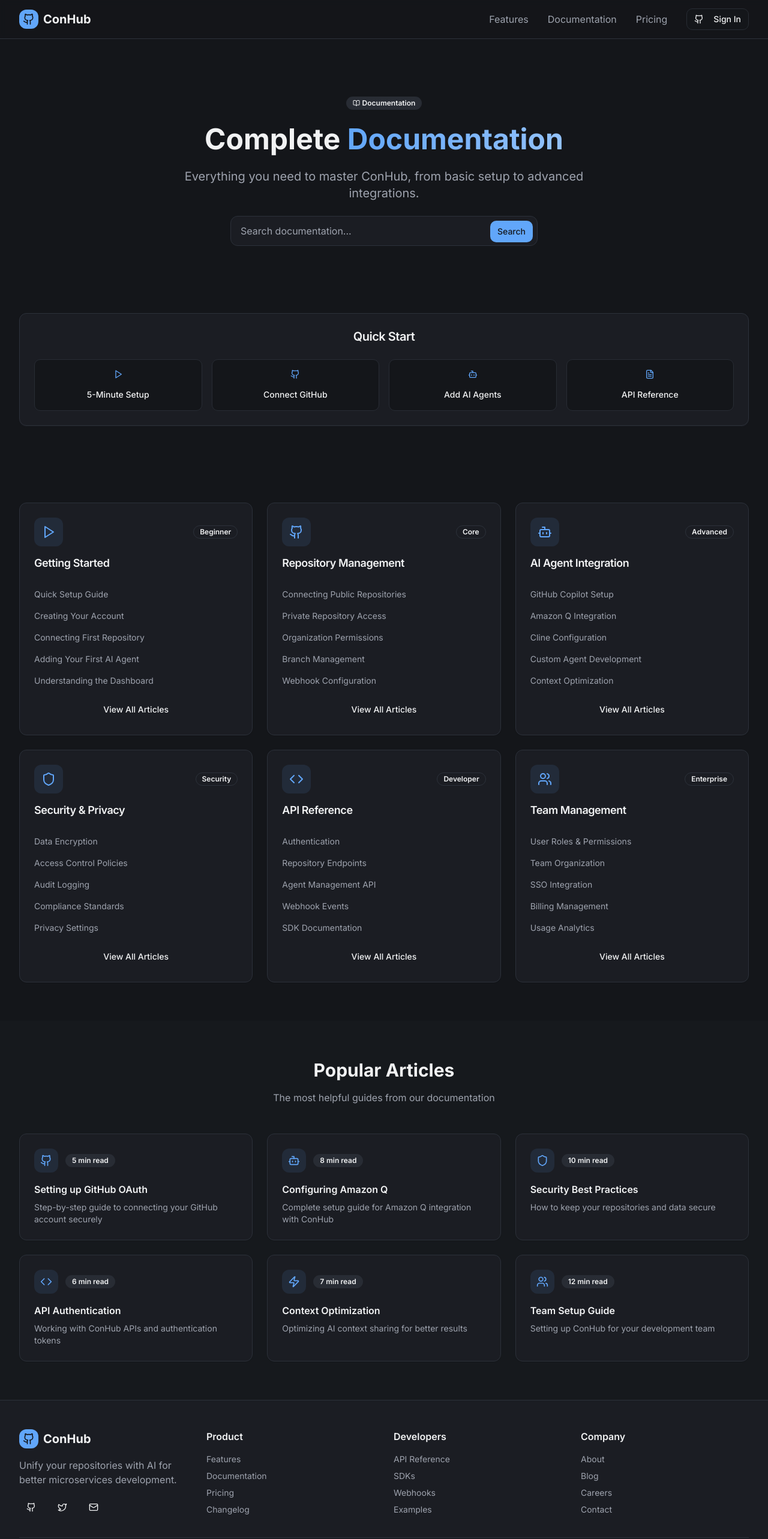
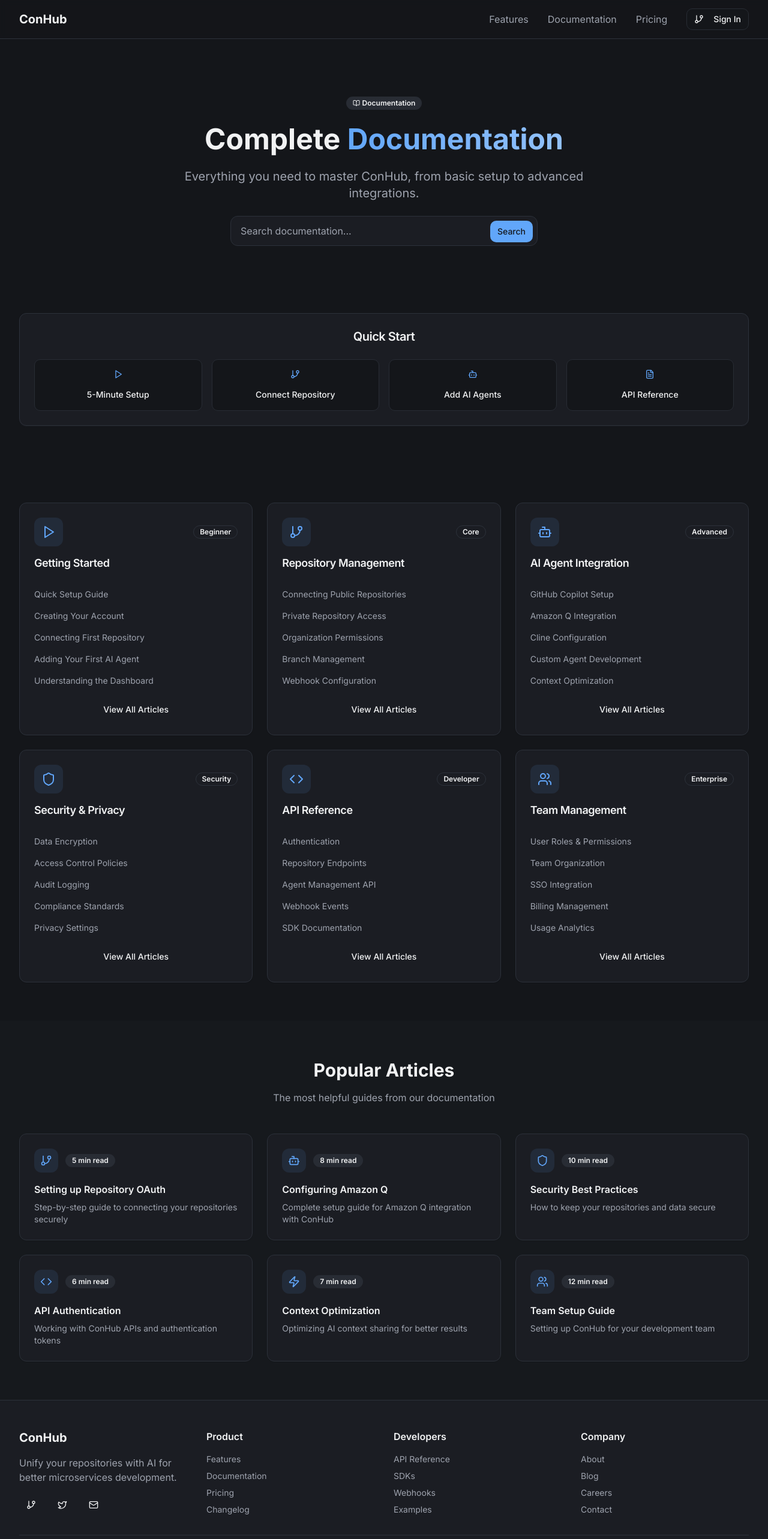
Before and after one commit to KogSector/ConHub, a Next.js app in the folder frontend/: page /docs in a window 1280 px wide. Shown: the top 2566 px of the page at 60% size. Built offline with nearby package versions, Linux system fonts and the light colour scheme.

Commit message:
refactor: replace Github icons with GitBranch across dashboard, documentation, pricing, and footer components

```diff
--- a/frontend/app/dashboard/page.tsx
+++ b/frontend/app/dashboard/page.tsx
@@ -2,14 +2,14 @@ import { Button } from "@/components/ui/button";
 import { Card, CardContent, CardHeader, CardTitle } from "@/components/ui/card";
 import { Badge } from "@/components/ui/badge";
 import {
-  Github,
   Bot,
   Plus,
   Settings,
   Activity,
   Code,
   Network,
-  Shield
+  Shield,
+  GitBranch
 } from "lucide-react";
 
 export default function Dashboard() {
@@ -20,9 +20,6 @@ export default function Dashboard() {
         <div className="max-w-7xl mx-auto px-4 sm:px-6 lg:px-8 py-4">
           <div className="flex justify-between items-center">
             <div className="flex items-center space-x-3">
-              <div className="w-8 h-8 bg-primary rounded-lg flex items-center justify-center">
-                <Github className="w-5 h-5 text-primary-foreground" />
-              </div>
               <h1 className="text-2xl font-bold text-foreground">ConHub</h1>
             </div>
             <div className="flex items-center space-x-3">
@@ -47,7 +44,7 @@ export default function Dashboard() {
               <CardTitle className="text-sm font-medium text-muted-foreground">
                 Connected Repositories
               </CardTitle>
-              <Github className="w-4 h-4 text-primary" />
+              <GitBranch className="w-4 h-4 text-primary" />
             </CardHeader>
             <CardContent>
               <div className="text-2xl font-bold text-foreground">12</div>
@@ -204,7 +201,7 @@ export default function Dashboard() {
           <CardContent>
             <div className="grid sm:grid-cols-2 lg:grid-cols-4 gap-4">
               <Button variant="outline" className="h-auto p-4 flex flex-col items-center space-y-2">
-                <Github className="w-6 h-6 text-primary" />
+                <GitBranch className="w-6 h-6 text-primary" />
                 <span>Connect Repository</span>
               </Button>
               <Button variant="outline" className="h-auto p-4 flex flex-col items-center space-y-2">
--- a/frontend/app/docs/page.tsx
+++ b/frontend/app/docs/page.tsx
@@ -5,14 +5,14 @@ import { Navbar } from "@/components/ui/navbar";
 import { Footer } from "@/components/ui/footer";
 import {
   BookOpen,
-  Github,
   Bot,
   Shield,
   Zap,
   Play,
   FileText,
   Code,
-  Users
+  Users,
+  GitBranch
 } from "lucide-react";
 
 export default function Documentation() {
@@ -31,7 +31,7 @@ export default function Documentation() {
     },
     {
       title: "Repository Management",
-      icon: Github,
+      icon: GitBranch,
       badge: "Core",
       articles: [
         "Connecting Public Repositories",
@@ -145,8 +145,8 @@ export default function Documentation() {
                     <span>5-Minute Setup</span>
                   </Button>
                   <Button variant="outline" className="h-auto p-4 flex flex-col items-center space-y-2">
-                    <Github className="w-6 h-6 text-primary" />
-                    <span>Connect GitHub</span>
+                    <GitBranch className="w-6 h-6 text-primary" />
+                    <span>Connect Repository</span>
                   </Button>
                   <Button variant="outline" className="h-auto p-4 flex flex-col items-center space-y-2">
                     <Bot className="w-6 h-6 text-primary" />
@@ -216,9 +216,9 @@ export default function Documentation() {
             <div className="grid md:grid-cols-2 lg:grid-cols-3 gap-6">
               {[
                 {
-                  title: "Setting up GitHub OAuth",
-                  description: "Step-by-step guide to connecting your GitHub account securely",
-                  icon: Github,
+                  title: "Setting up Repository OAuth",
+                  description: "Step-by-step guide to connecting your repositories securely",
+                  icon: GitBranch,
                   readTime: "5 min read"
                 },
                 {
--- a/frontend/app/pricing/page.tsx
+++ b/frontend/app/pricing/page.tsx
@@ -3,7 +3,7 @@ import { Card, CardContent, CardHeader, CardTitle } from "@/components/ui/card";
 import { Badge } from "@/components/ui/badge";
 import { Navbar } from "@/components/ui/navbar";
 import { Footer } from "@/components/ui/footer";
-import { Check, Github } from "lucide-react";
+import { Check, GitBranch } from "lucide-react";
 
 export default function Pricing() {
   const plans = [
@@ -130,7 +130,6 @@ export default function Pricing() {
                       }`}
                       variant={plan.popular ? 'default' : 'outline'}
                     >
-                      <Github className="w-4 h-4 mr-2" />
                       {plan.name === 'Free' ? 'Get Started Free' :
                        plan.name === 'Enterprise' ? 'Contact Sales' :
                        'Start Free Trial'}
--- a/frontend/components/sections/DocsSection.tsx
+++ b/frontend/components/sections/DocsSection.tsx
@@ -3,14 +3,14 @@ import { Button } from "@/components/ui/button";
 import { Badge } from "@/components/ui/badge";
 import {
   BookOpen,
-  Github,
   Bot,
   Settings,
   Shield,
   Zap,
   ArrowRight,
   Play,
-  FileText
+  FileText,
+  GitBranch
 } from "lucide-react";
 
 const docSections = [
@@ -22,7 +22,7 @@ const docSections = [
     badge: "Beginner"
   },
   {
-    icon: Github,
+    icon: GitBranch,
     title: "Repository Management",
     description: "Learn how to connect, organize, and manage multiple repositories with advanced permissions.",
     topics: ["Public/Private repos", "Organization access", "Branch management", "Webhooks"],
@@ -128,8 +128,8 @@ export const DocsSection = () => {
               <span>5-Minute Setup</span>
             </Button>
             <Button variant="outline" className="h-auto p-4 flex flex-col items-center space-y-2">
-              <Github className="w-6 h-6 text-primary" />
-              <span>Connect GitHub</span>
+              <GitBranch className="w-6 h-6 text-primary" />
+              <span>Connect Repository</span>
             </Button>
             <Button variant="outline" className="h-auto p-4 flex flex-col items-center space-y-2">
               <Bot className="w-6 h-6 text-primary" />
--- a/frontend/components/sections/HeroSection.tsx
+++ b/frontend/components/sections/HeroSection.tsx
@@ -2,7 +2,7 @@
 
 import { Button } from "@/components/ui/button";
 import { Badge } from "@/components/ui/badge";
-import { Github, Zap, Shield, Code } from "lucide-react";
+import { Zap, Shield, Code, GitBranch } from "lucide-react";
 import Image from "next/image";
 
 
@@ -60,7 +60,6 @@ export const HeroSection = () => {
 
             <div className="flex flex-col sm:flex-row gap-4">
               <Button size="lg" className="bg-primary hover:bg-primary/90 transition-all duration-300" onClick={handleGetStarted}>
-                <Github className="w-5 h-5 mr-2" />
                 Get Started
               </Button>
               <Button variant="outline" size="lg" onClick={handleViewDocs}>
@@ -108,7 +107,7 @@ export const HeroSection = () => {
 
             <div className="absolute -bottom-4 -left-4 bg-card border border-border rounded-lg p-3 shadow-card">
               <div className="flex items-center gap-2 text-sm">
-                <Github className="w-4 h-4 text-primary" />
+                <GitBranch className="w-4 h-4 text-primary" />
                 <span className="text-muted-foreground">12 repos synced</span>
               </div>
             </div>
--- a/frontend/components/ui/footer.tsx
+++ b/frontend/components/ui/footer.tsx
@@ -1,5 +1,5 @@
 import { Button } from "@/components/ui/button";
-import { Github, Twitter, Mail } from "lucide-react";
+import { Twitter, Mail, GitBranch } from "lucide-react";
 
 export const Footer = () => {
   return (
@@ -9,9 +9,6 @@ export const Footer = () => {
           {/* Brand */}
           <div className="space-y-4">
             <div className="flex items-center space-x-2">
-              <div className="w-8 h-8 bg-primary rounded-lg flex items-center justify-center">
-                <Github className="w-5 h-5 text-primary-foreground" />
-              </div>
               <span className="text-xl font-bold text-foreground">ConHub</span>
             </div>
             <p className="text-muted-foreground max-w-xs">
@@ -19,7 +16,7 @@ export const Footer = () => {
             </p>
             <div className="flex space-x-3">
               <Button variant="ghost" size="sm">
-                <Github className="w-4 h-4" />
+                <GitBranch className="w-4 h-4" />
               </Button>
               <Button variant="ghost" size="sm">
                 <Twitter className="w-4 h-4" />
--- a/frontend/components/ui/navbar.tsx
+++ b/frontend/components/ui/navbar.tsx
@@ -1,7 +1,7 @@
 'use client'
 
 import { Button } from "@/components/ui/button";
-import { Github, Menu, X } from "lucide-react";
+import { Menu, X, GitBranch } from "lucide-react";
 import { useState } from "react";
 import Link from "next/link";
 
@@ -19,9 +19,6 @@ export const Navbar = () => {
         <div className="flex justify-between items-center h-16">
           {/* Logo */}
           <Link href="/" className="flex items-center space-x-2">
-            <div className="w-8 h-8 bg-primary rounded-lg flex items-center justify-center">
-              <Github className="w-5 h-5 text-primary-foreground" />
-            </div>
             <span className="text-xl font-bold text-foreground">ConHub</span>
           </Link>
 
@@ -37,7 +34,7 @@ export const Navbar = () => {
               Pricing
             </Link>
             <Button variant="outline" size="sm" onClick={handleAuthClick}>
-              <Github className="w-4 h-4 mr-2" />
+              <GitBranch className="w-4 h-4 mr-2" />
               Sign In
             </Button>
           </div>
@@ -68,7 +65,7 @@ export const Navbar = () => {
                 Pricing
               </Link>
               <Button variant="outline" size="sm" className="w-fit" onClick={handleAuthClick}>
-                <Github className="w-4 h-4 mr-2" />
+                <GitBranch className="w-4 h-4 mr-2" />
                 Sign In
               </Button>
             </div>
```
